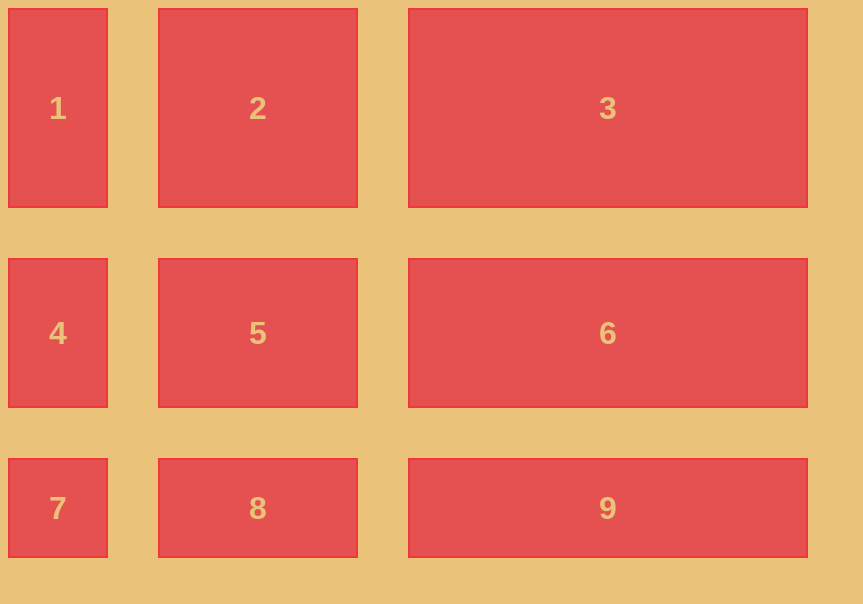
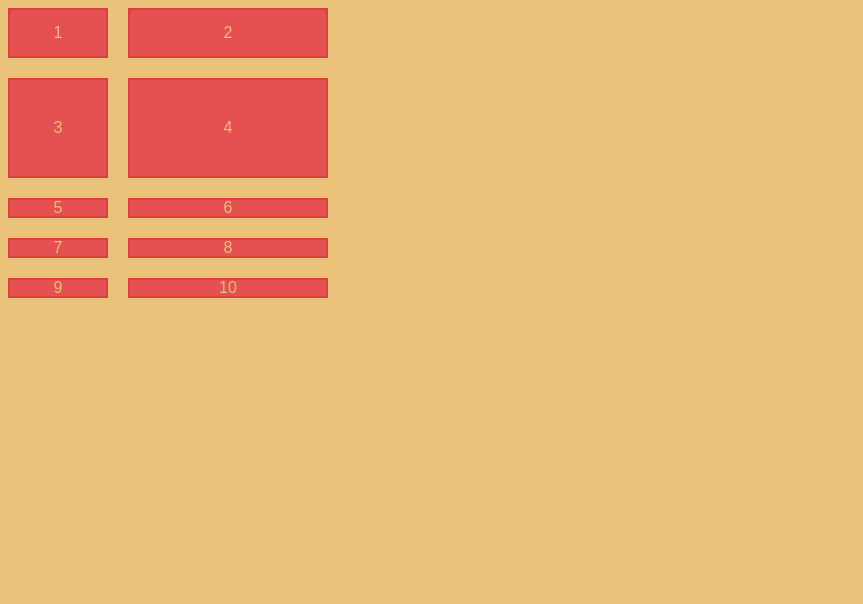
Before and after one commit to ishkov2709/goit-typescript-hw-02, a plain HTML site: page index.html in a window 1280 px wide. Shown: the top 604 px of the page, without its empty margins (0-863 px from the left). Drawn offline with Linux system fonts and the light colour scheme.

Commit message:
learn grid

```diff
--- a/styles.css
+++ b/styles.css
@@ -9,18 +9,15 @@ body {
 
 .container {
   display: grid;
-  grid-template-columns: 100px 200px 400px;
-  grid-template-rows: 200px 150px 100px;
-
-  gap: 50px;
-
-  font-weight: 600;
-  font-size: 32px;
+  gap: 20px;
+  grid-template-columns: 100px 200px;
+  grid-template-rows: 50px 100px;
+  grid-auto-rows: 20px;
 }
 
 .grid-item {
   background-color: #e55151;
-  border: 2px solid rgb(239, 57, 57);
+  border: 2px solid rgb(221, 62, 62);
 
   display: flex;
   justify-content: center;
```
